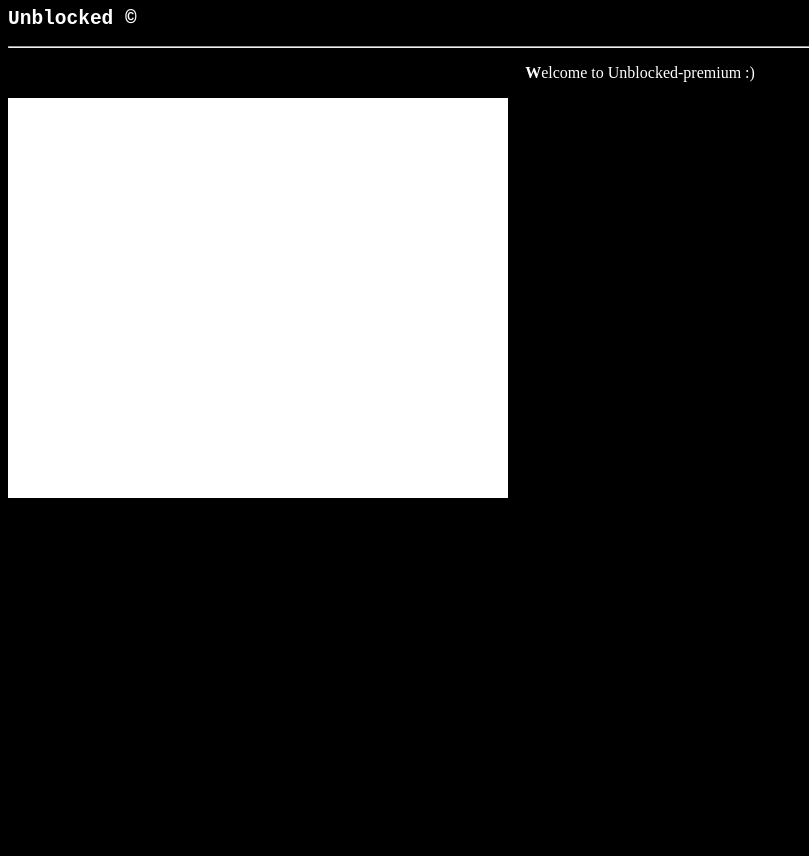
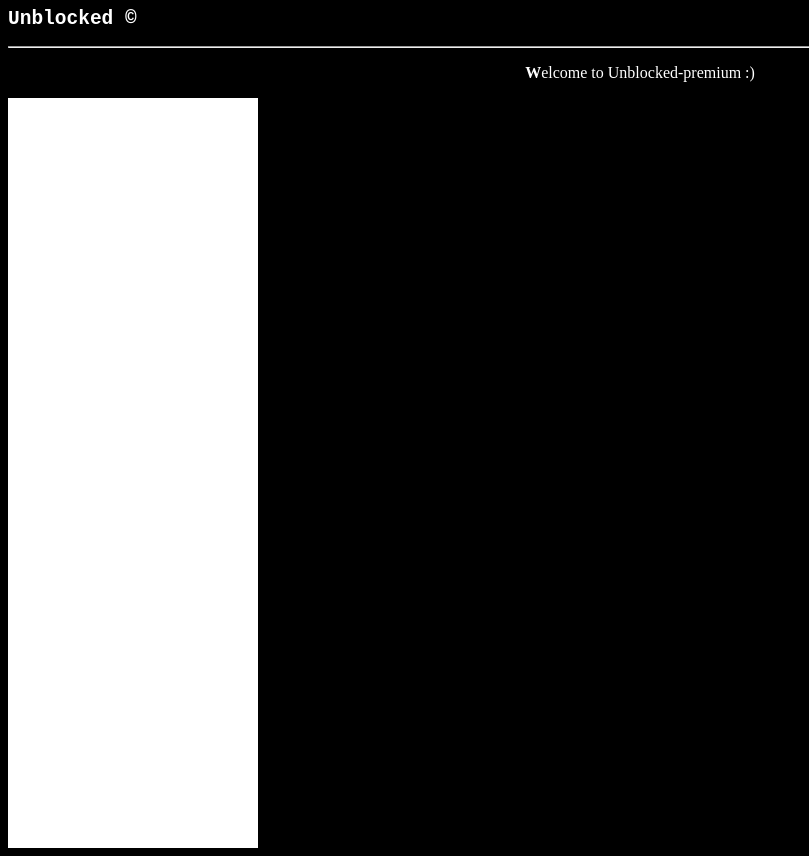
Before and after one commit to Winnerstudios/Plova, a plain HTML site: page index.html in a window 1280 px wide. Shown: the whole page, without its empty margins (0-809 px from the left). Before the commit the page ends 800 px from the top, so only its background shows below. Drawn offline with Linux system fonts and the light colour scheme.

Commit message:
Update index.html

```diff
--- a/index.html
+++ b/index.html
@@ -7,6 +7,11 @@
   <hr>
   <p align="center"><b>W</b>elcome to Unblocked-premium :)</p>
 
-  <div style="width:500px; height:400px; background: white;"></div>
+  <div style="width:250px; height:150px; background: white;"></div>
+  <div style="width:250px; height:150px; background: white;"></div>
+  <div style="width:250px; height:150px; background: white;"></div>
+  <div style="width:250px; height:150px; background: white;"></div>
+  <div style="width:250px; height:150px; background: white;"></div>
+
 </body>
 </html>
```
